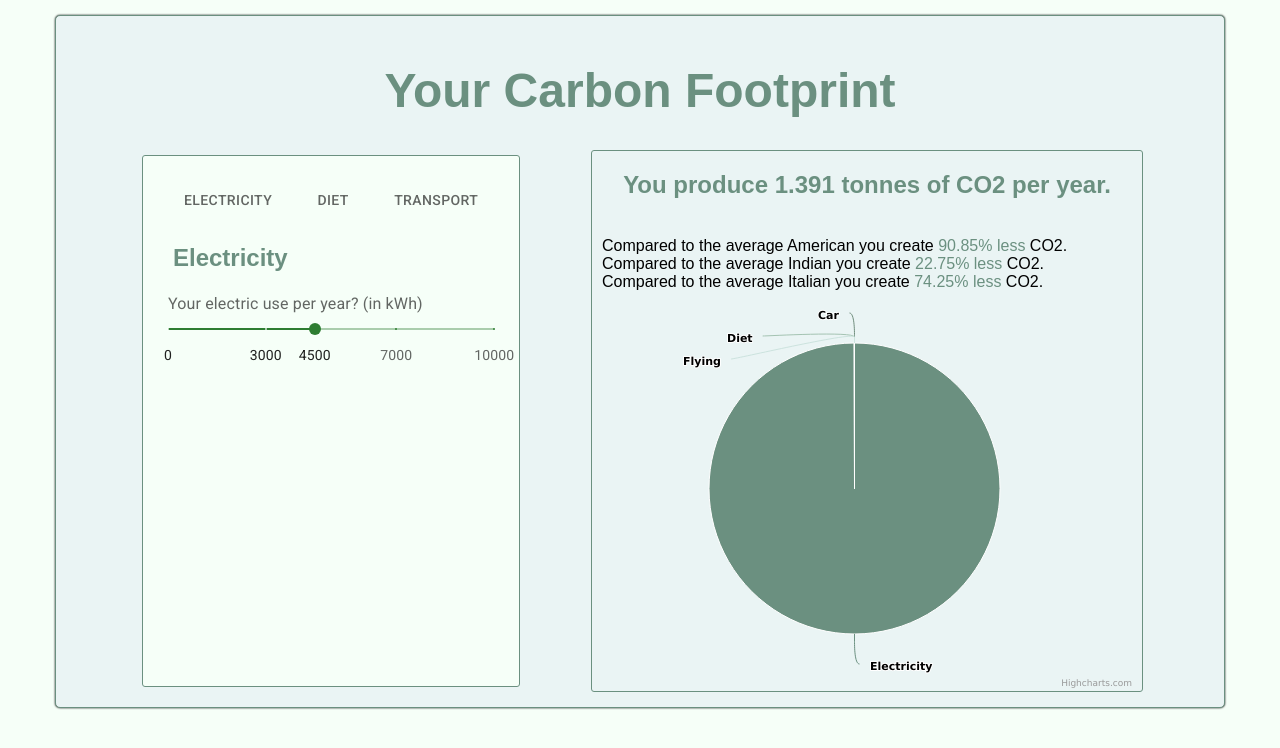
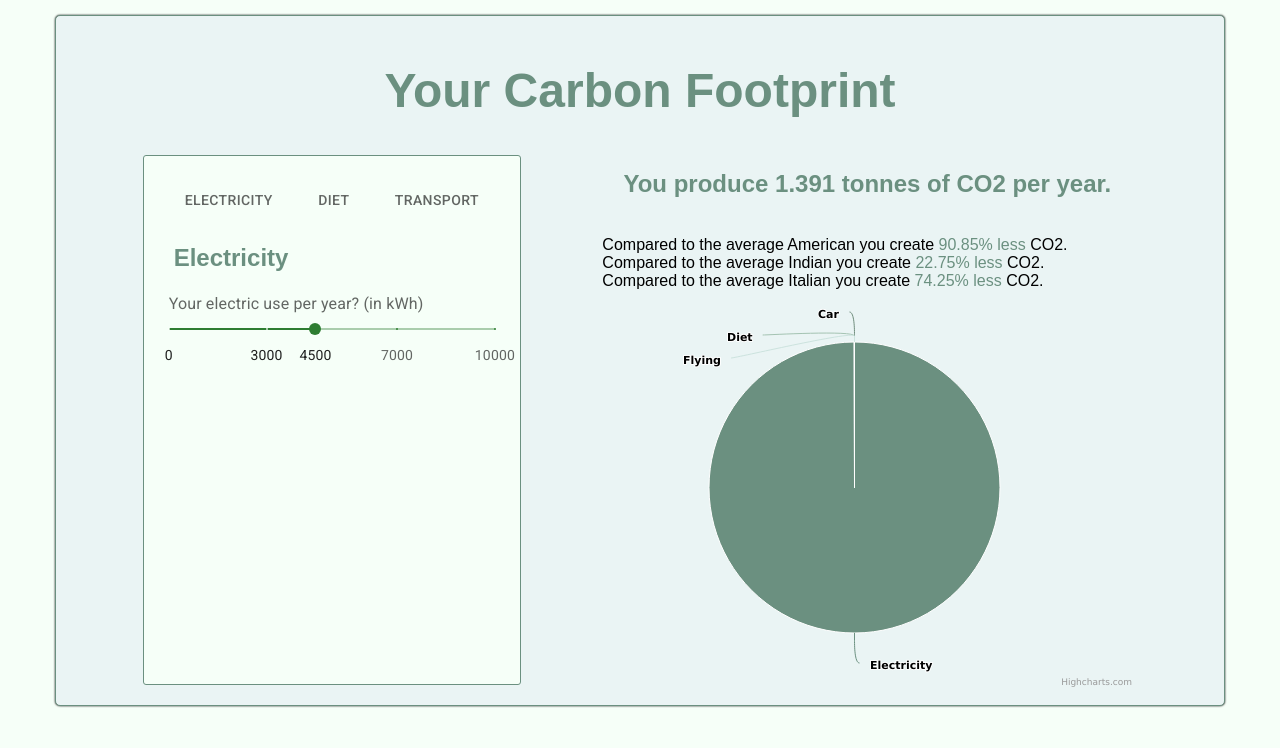
Before and after one commit to mldrenth/carbon_footprint_app, a React (Create React App) app in the folder client/: page / in a window 1280 px wide. Shown: the top 748 px of the page. Built offline with nearby package versions, Linux system fonts and the light colour scheme; no server answers.

Commit message:
removed dependencies

```diff
--- a/client/package.json
+++ b/client/package.json
@@ -3,9 +3,6 @@
   "version": "0.1.0",
   "private": true,
   "dependencies": {
-    "@emotion/react": "^11.7.1",
-    "@emotion/styled": "^11.6.0",
-    "@mui/icons-material": "^5.3.0",
     "@mui/material": "^5.3.0",
     "@testing-library/jest-dom": "^5.16.1",
     "@testing-library/react": "^12.1.2",
--- a/client/src/components/CalculatorDisplay.css
+++ b/client/src/components/CalculatorDisplay.css
@@ -39,6 +39,5 @@
 }
 
 #calculator-display-container {
-  border: 1px solid #6b9080;
   border-radius: 3px;
 }
```
